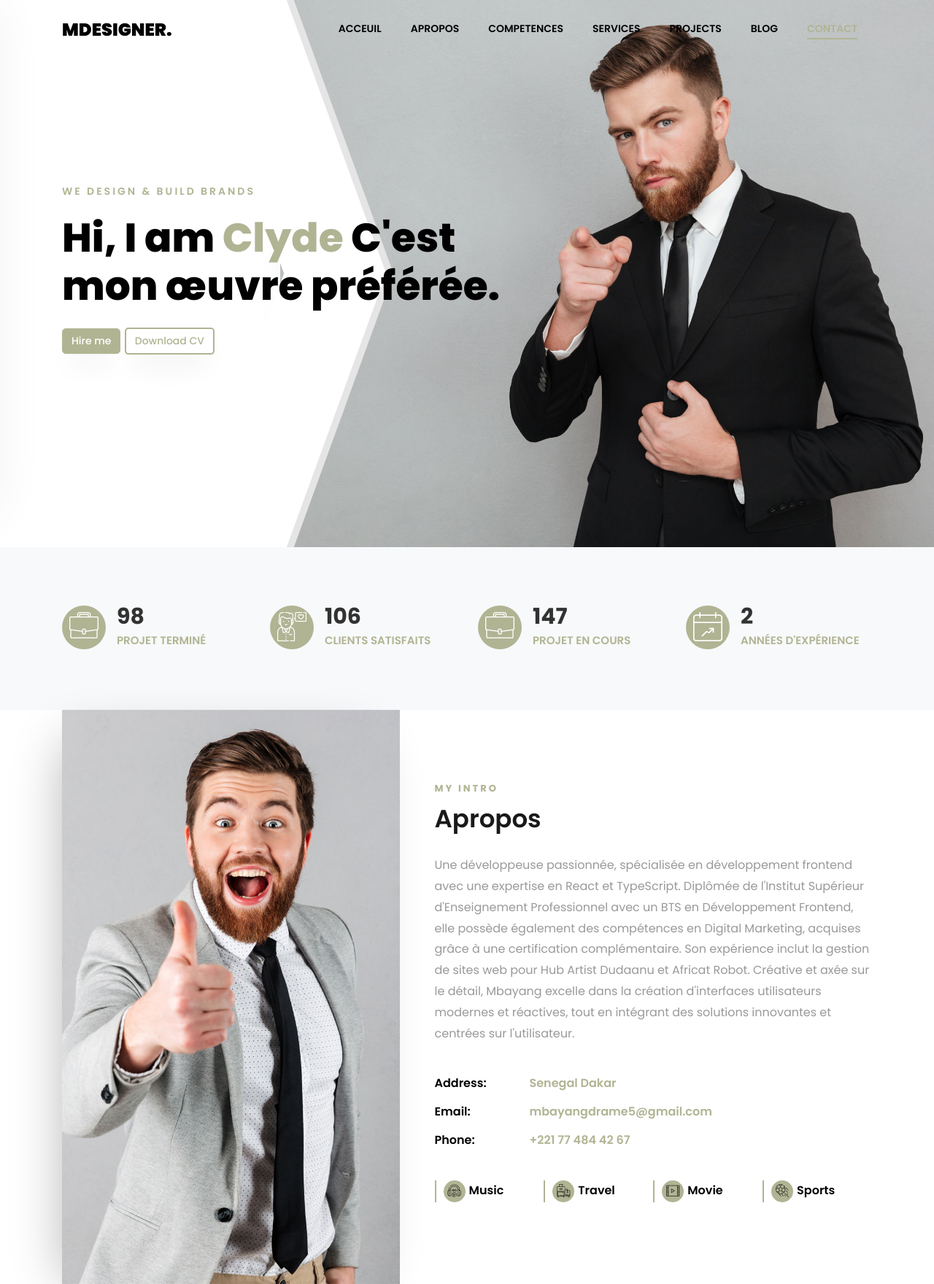
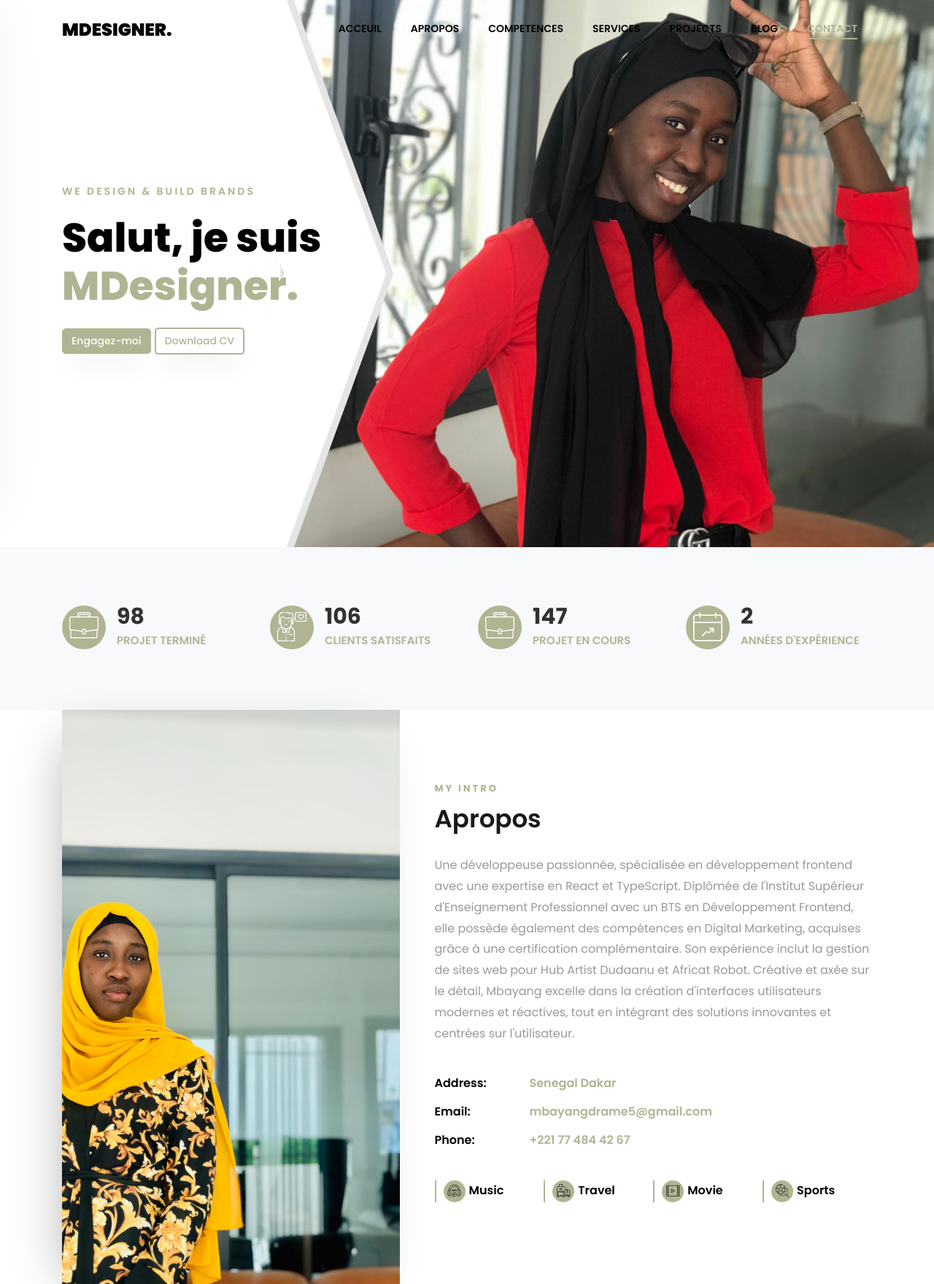
Before and after one commit to mbayang09/portefolioMbayang, a plain HTML site: page index.html in a window 1280 px wide. Shown: the top 1760 px of the page at 73% size. Drawn offline with Linux system fonts and the light colour scheme; some packages are replaced by stand-ins of ours; no server answers; files whose address does not match are found by name.

Commit message:
first commit

```diff
--- a/index.html
+++ b/index.html
@@ -47,15 +47,15 @@
 				<div class="overlay"></div>
 				<div class="container-fluid px-md-0">
 					<div class="row d-md-flex no-gutters slider-text align-items-end justify-content-end" data-scrollax-parent="true">
-						<div class="one-third order-md-last img" style="background-image:url(images/bg_1.jpg);">
+						<div class="one-third order-md-last img" style="background-image:url(images/me1.jpeg);">
 							<div class="overlay"></div>
 							<div class="overlay-1"></div>
 						</div>
 						<div class="one-forth d-flex  align-items-center ftco-animate" data-scrollax=" properties: { translateY: '70%' }">
 							<div class="text">
-								<span class="subheading">Hello! This is Clyde</span>
+								<span class="subheading">Bonjour ! suis MDesigner.</span>
 								<h1 class="mb-4 mt-3">Creative <span>UI/UX</span> Designer &amp; Developer</h1>
-								<p><a href="#" class="btn btn-primary">Hire me</a> <a href="#" class="btn btn-primary btn-outline-primary">Download CV</a></p>
+								<p><a href="#" class="btn btn-primary">Engagez-moi</a> <a href="#" class="btn btn-primary btn-outline-primary">Download CV</a></p>
 							</div>
 						</div>
 					</div>
@@ -66,15 +66,15 @@
 				<div class="overlay"></div>
 				<div class="container-fluid px-md-0">
 					<div class="row d-flex no-gutters slider-text align-items-end justify-content-end" data-scrollax-parent="true">
-						<div class="one-third order-md-last img" style="background-image:url(images/bg_2.jpg);">
+						<div class="one-third order-md-last img" style="background-image:url(images/me1.jpeg);">
 							<div class="overlay"></div>
 							<div class="overlay-1"></div>
 						</div>
 						<div class="one-forth d-flex align-items-center ftco-animate" data-scrollax=" properties: { translateY: '70%' }">
 							<div class="text">
 								<span class="subheading">We Design &amp; Build Brands</span>
-								<h1 class="mb-4 mt-3">Hi, I am <span>Clyde</span> C'est mon œuvre préférée.</h1>
-								<p><a href="#" class="btn btn-primary">Hire me</a> <a href="#" class="btn btn-primary btn-outline-primary">Download CV</a></p>
+								<h1 class="mb-4 mt-3">Salut, je suis <span>MDesigner.</span> </h1>
+								<p><a href="#" class="btn btn-primary">Engagez-moi</a> <a href="#" class="btn btn-primary btn-outline-primary">Download CV</a></p>
 							</div>
 						</div>
 					</div>
@@ -140,7 +140,7 @@
 				<div class="col-md-6 col-lg-5 d-flex">
 					<div class="img-about img d-flex align-items-stretch">
 						<div class="overlay"></div>
-						<div class="img d-flex align-self-stretch align-items-center" style="background-image:url(images/about-1.jpg);">
+						<div class="img d-flex align-self-stretch align-items-center" style="background-image:url(images/me.jpeg);">
 						</div>
 					</div>
 				</div>
```
Also changed, not shown: images/me.jpeg (added), images/me1.jpeg (added).
